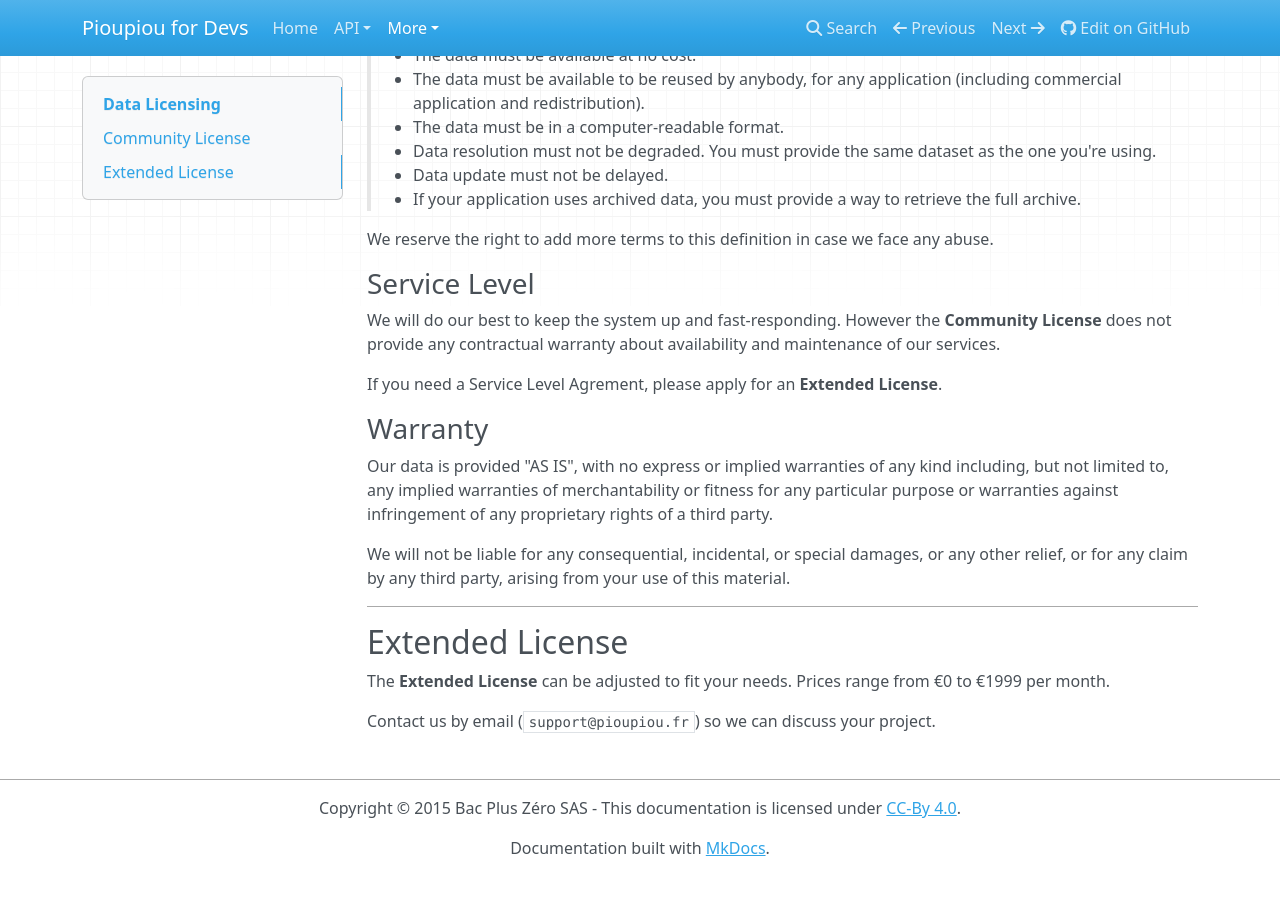
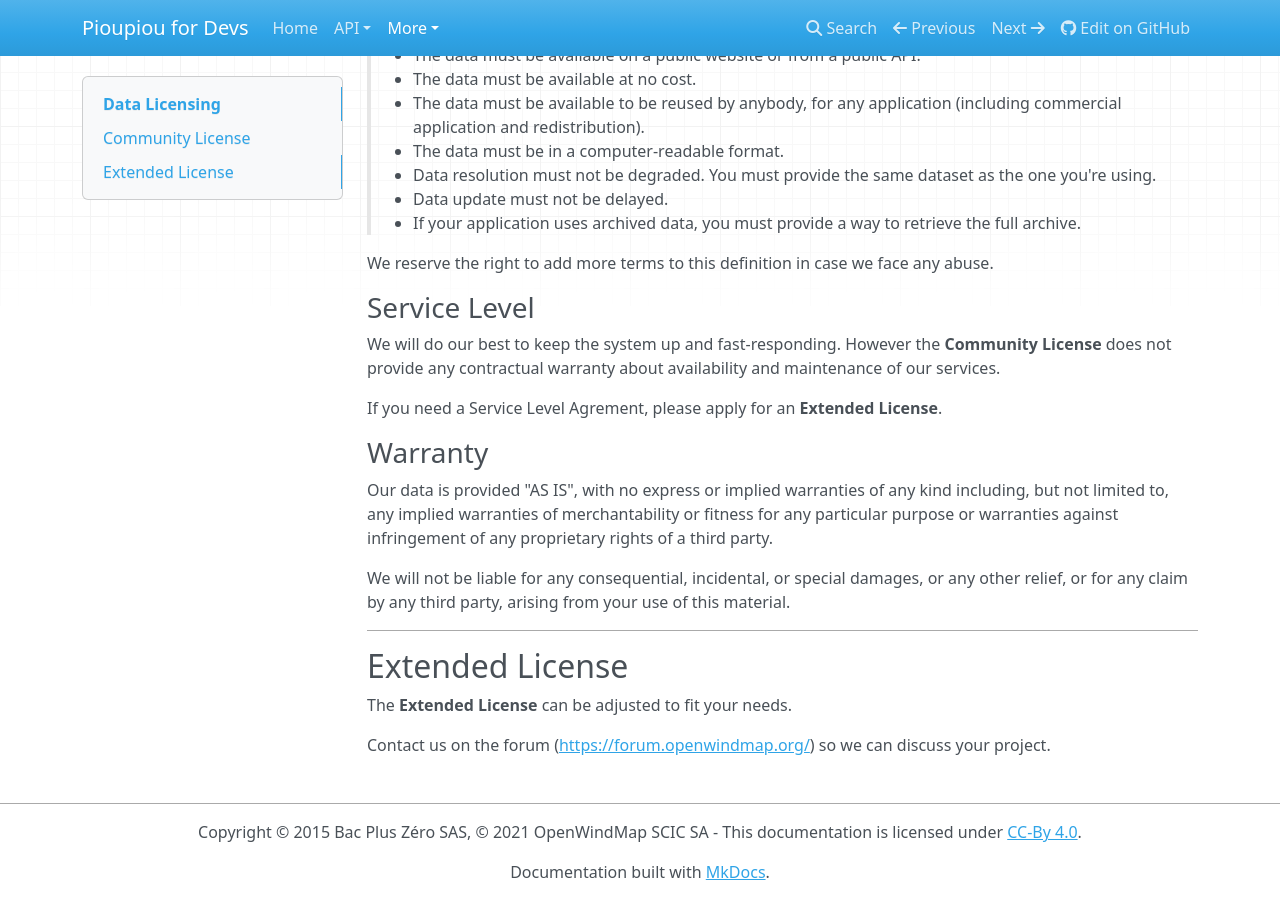
Before and after one commit to pioupiou-archive/api-doc, an MkDocs documentation site: the page built from docs/data-licensing.md, in a window 1280 px wide and 900 px high, scrolled down 923 px. Built offline with MkDocs 1.6.1, drawn with Linux system fonts in a browser that asks for light colours; nearby versions of some CDN libraries; old or Windows-style settings are respelled for this version of MkDocs; before the commit the page ends 1799 px from its top, so only the background shows below that; some of the changed text lies outside the part shown.

Commit message:
mise à jour des liens Pioupiou -> OpenWindMap

````diff
--- a/docs/data-licensing.md
+++ b/docs/data-licensing.md
@@ -16,9 +16,9 @@
 
 ### Attribution
 
-You must give credit and provide a link to the [http://pioupiou.fr](http://pioupiou.fr) website in a visible part of your application.
+You must give credit and provide a link to the [https://openwindmap.org](https://openwindmap.org) website in a visible part of your application.
 
-Example: ```Wind data (c) contributors of the Pioupiou wind network <http://pioupiou.fr>```
+Example: ```Wind data (c) contributors of the OpenWindMap wind network <https://openwindmap.org>```
 
 You may do so in any reasonable manner, but not in any way that suggests that we endorse you or your use.
 
@@ -60,6 +60,5 @@
 ## Extended License
 
 The **Extended License** can be adjusted to fit your needs.
-Prices range from €0 to €1999 per month.
 
-Contact us by email (```support@pioupiou.fr```) so we can discuss your project.
+Contact us on the forum ([https://forum.openwindmap.org/](https://forum.openwindmap.org/)) so we can discuss your project.
--- a/mkdocs.yml
+++ b/mkdocs.yml
@@ -43,11 +43,10 @@
 #  - Service status: http://status.pioupiou.fr
   - Bug tracker: bug-tracker.md
   - Contribute: contribute.md
-  - Release Notes: release-notes.md
 
 markdown_extensions:
   - toc:
       permalink: true
   - admonition:
 
-copyright: Copyright &copy; 2015 Bac Plus Zéro SAS - This documentation is licensed under  <a href="http://creativecommons.org/licenses/by/4.0/" target="_blank">CC-By 4.0</a>.
+copyright: Copyright &copy; 2015 Bac Plus Zéro SAS, &copy; 2021 OpenWindMap SCIC SA - This documentation is licensed under  <a href="http://creativecommons.org/licenses/by/4.0/" target="_blank">CC-By 4.0</a>.
````
Also changed, not shown: docs/index.md (+0 -6 lines), docs/release-notes.md (deleted, +0 -9 lines), docs/support.md (+1 -8 lines).
